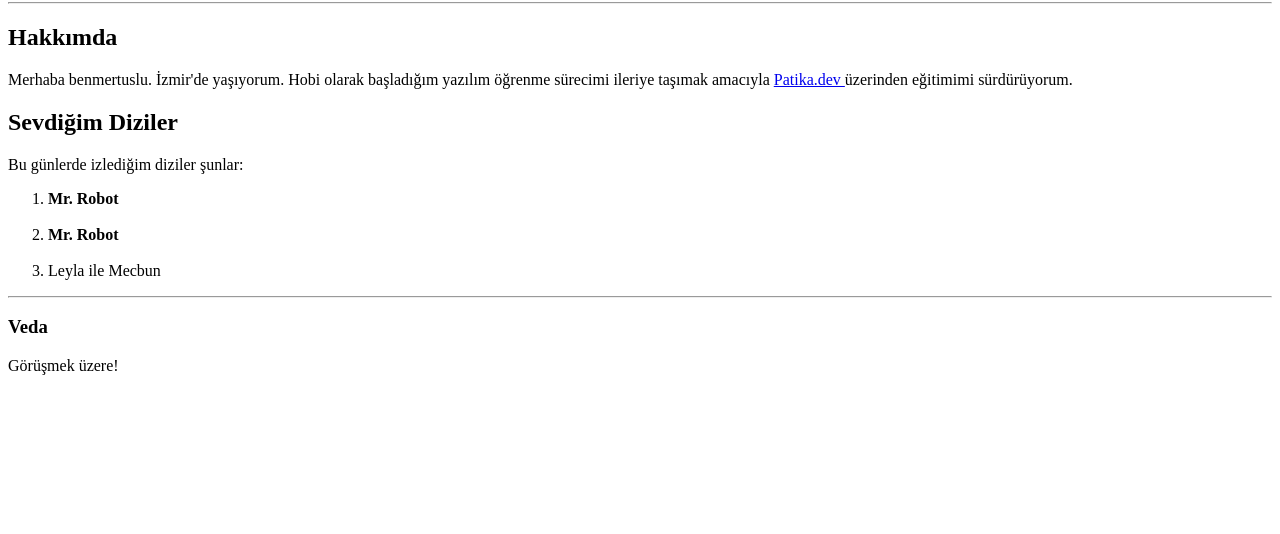
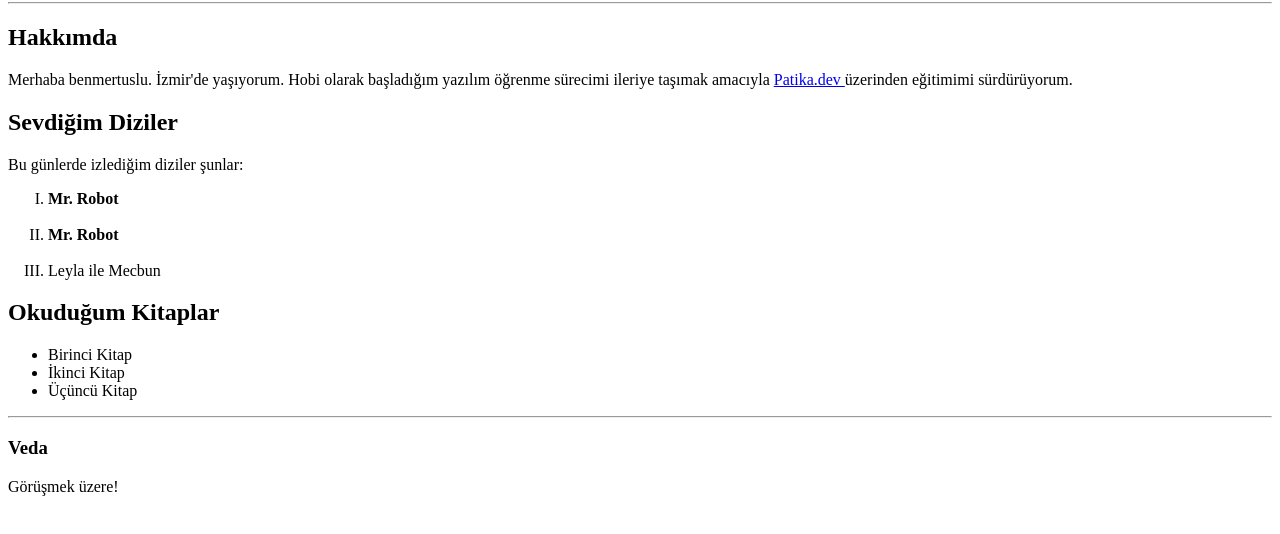
Before and after one commit to benmertuslu/kisisel-web, a plain HTML site: page index.html in a window 1280 px wide. Shown: the part 78-612 px from the top of the page. Drawn offline with Linux system fonts and the light colour scheme.

Commit message:
Listeler eklendi.

```diff
--- a/index.html
+++ b/index.html
@@ -15,14 +15,20 @@
     </p>
     <h2>Sevdiğim Diziler</h2>
     <p>Bu günlerde izlediğim diziler şunlar:</p>
-    <ol>
+    <ol type="I">
         <li><b>Mr. Robot</b></li><br>
         <li><b>Mr. Robot</b></li><br>
         <li>Leyla ile Mecbun</li>
         <!-- Aslında bunu izlemiyorum yer kaplasın diye yazdım. -->
     </ol>
+    <h2>Okuduğum Kitaplar</h2>
+    <ul>
+        <li>Birinci Kitap</li>
+        <li>İkinci Kitap</li>
+        <li>Üçüncü Kitap</li>
+     </ul>
+
     <hr>
     <h3>Veda</h3>
     <p>Görüşmek üzere!</p>
 </body>
-</html>
```
